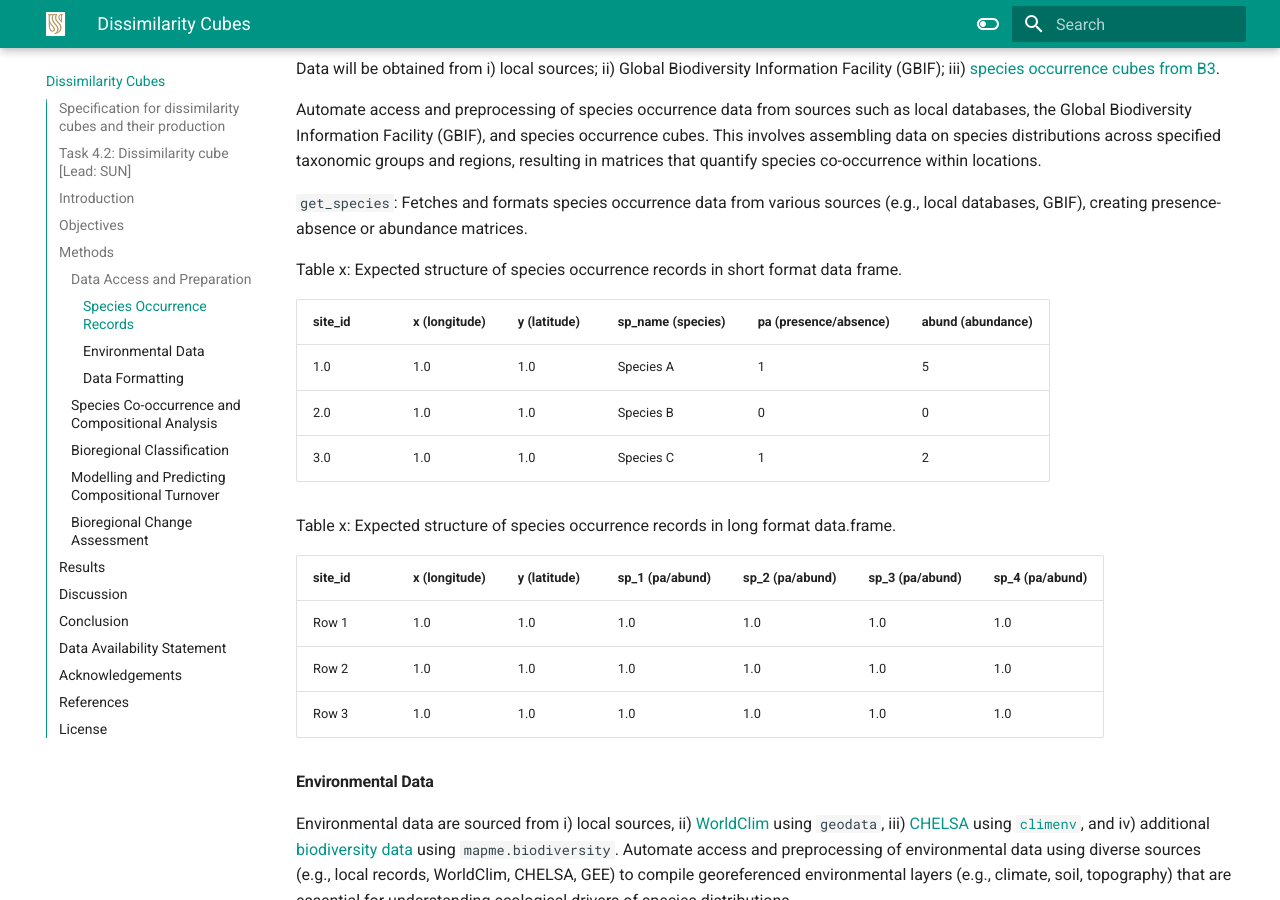
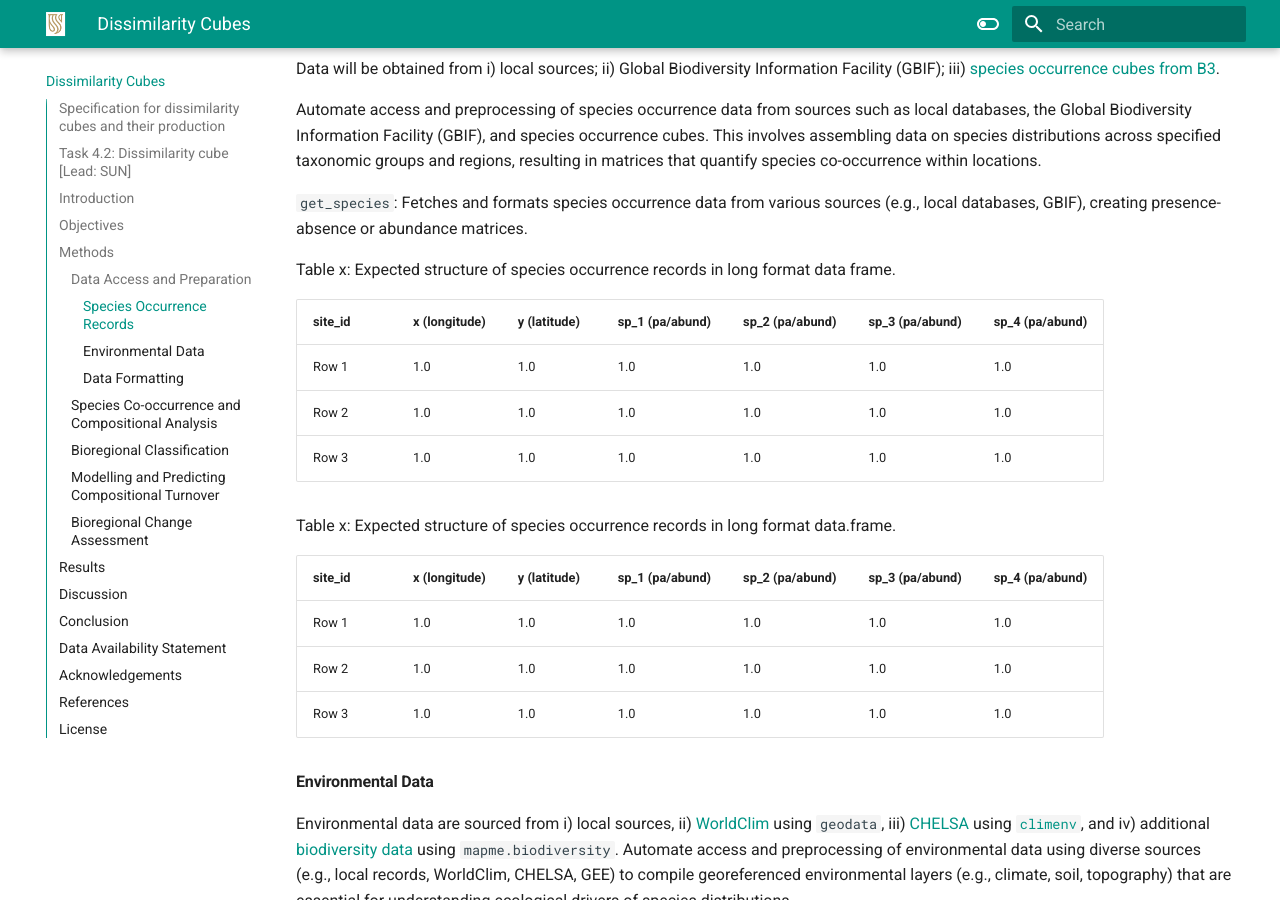
Before and after one commit to BioMath-Lab/biomath-docs, an MkDocs documentation site: the page built from docs/dissimilarity-cube.md, in a window 1280 px wide and 900 px high, scrolled down 2209 px. Built offline with MkDocs 1.6.1 and Material for MkDocs 9.7.7, drawn with Linux system fonts in a browser that asks for light colours.

Commit message:
Update dissimilarity-cube.md

```diff
--- a/docs/dissimilarity-cube.md
+++ b/docs/dissimilarity-cube.md
@@ -45,14 +45,13 @@ Automate access and preprocessing of species occurrence data from sources such a
 `get_species`: Fetches and formats species occurrence data from various sources (e.g., local databases, GBIF), creating presence-absence or abundance matrices.
 
 
-Table x: Expected structure of species occurrence records in short format data frame.
+Table x: Expected structure of species occurrence records in long format data frame.
 
-| site_id | x (longitude) | y (latitude) | sp_name (species) | pa (presence/absence) | abund (abundance) |
-|---------|---------------|--------------|-------------------|-----------------------|-------------------|
-| 1.0     | 1.0           | 1.0          | Species A         | 1                     | 5                 |
-| 2.0     | 1.0           | 1.0          | Species B         | 0                     | 0                 |
-| 3.0     | 1.0           | 1.0          | Species C         | 1                     | 2                 |
-
+| site_id | x (longitude) | y (latitude) | sp_1 (pa/abund) | sp_2 (pa/abund) | sp_3 (pa/abund) | sp_4 (pa/abund) |
+|---------|---------------|--------------|-----------------|-----------------|-----------------|-----------------|
+| Row 1   | 1.0           | 1.0          | 1.0             | 1.0             | 1.0             | 1.0             |
+| Row 2   | 1.0           | 1.0          | 1.0             | 1.0             | 1.0             | 1.0             |
+| Row 3   | 1.0           | 1.0          | 1.0             | 1.0             | 1.0             | 1.0             |
 
 
 Table x: Expected structure of species occurrence records in long format data.frame.
```
